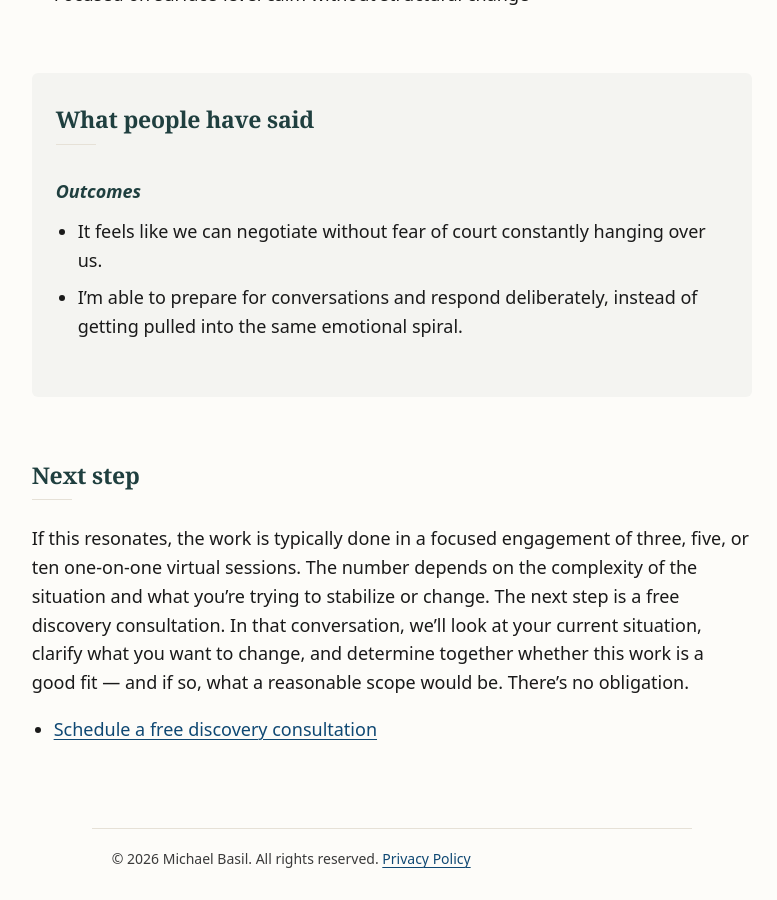
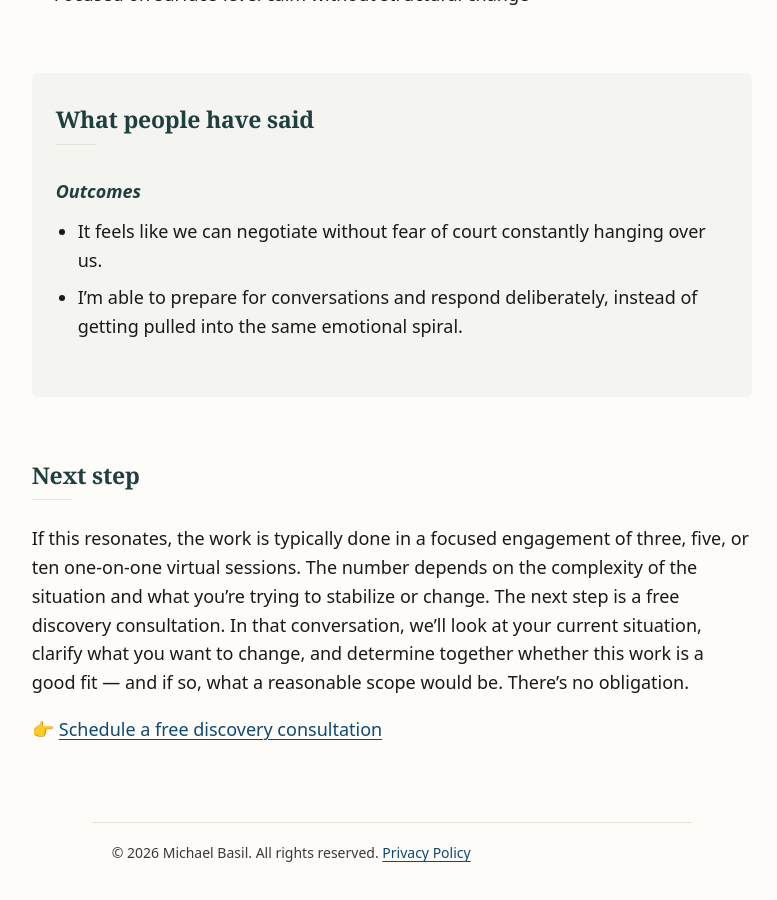
Before and after one commit to basil-family-lab/zen, a Jekyll site: the page built from co-parenting.md, in a window 1280 px wide and 900 px high, scrolled down 2536 px. Shown: the whole window, without its empty margins (248-1025 px from the left). Built offline with Jekyll 4.4.1, drawn with Linux system fonts in a browser that asks for light colours.

```diff
--- a/_layouts/home.html
+++ b/_layouts/home.html
@@ -43,7 +43,7 @@ layout: default
 
     {% if item.link %}
       <p>
-        <a href="{{ item.link.url | relative_url }}">{{ item.link.label }}</a>
+        👉 <a href="{{ item.link.url | relative_url }}">{{ item.link.label }}</a>
       </p>
     {% endif %}
   {% endfor %}
--- a/_layouts/situation.html
+++ b/_layouts/situation.html
@@ -97,15 +97,14 @@ layout: default
 
   <p>{{ data.connect.intro }}</p>
 
-  <ul>
   {% for cta in data.connect.ctas %}
-      <li>
+    <p>
+      👉
       <a href="{{ site.action_links[cta.key] }}"
          data-ga-event="{{ cta.ga_event }}"
          data-ga-label="{{ cta.ga_label }}">
         {{ cta.label }}
       </a>
-      </li>
+    </p>
   {% endfor %}
-  </ul>
 </section>
```
Also changed, not shown: README.md, assets/css/style.css (line endings or trailing spaces). Lines whose indentation alone changed are shown as unchanged.
